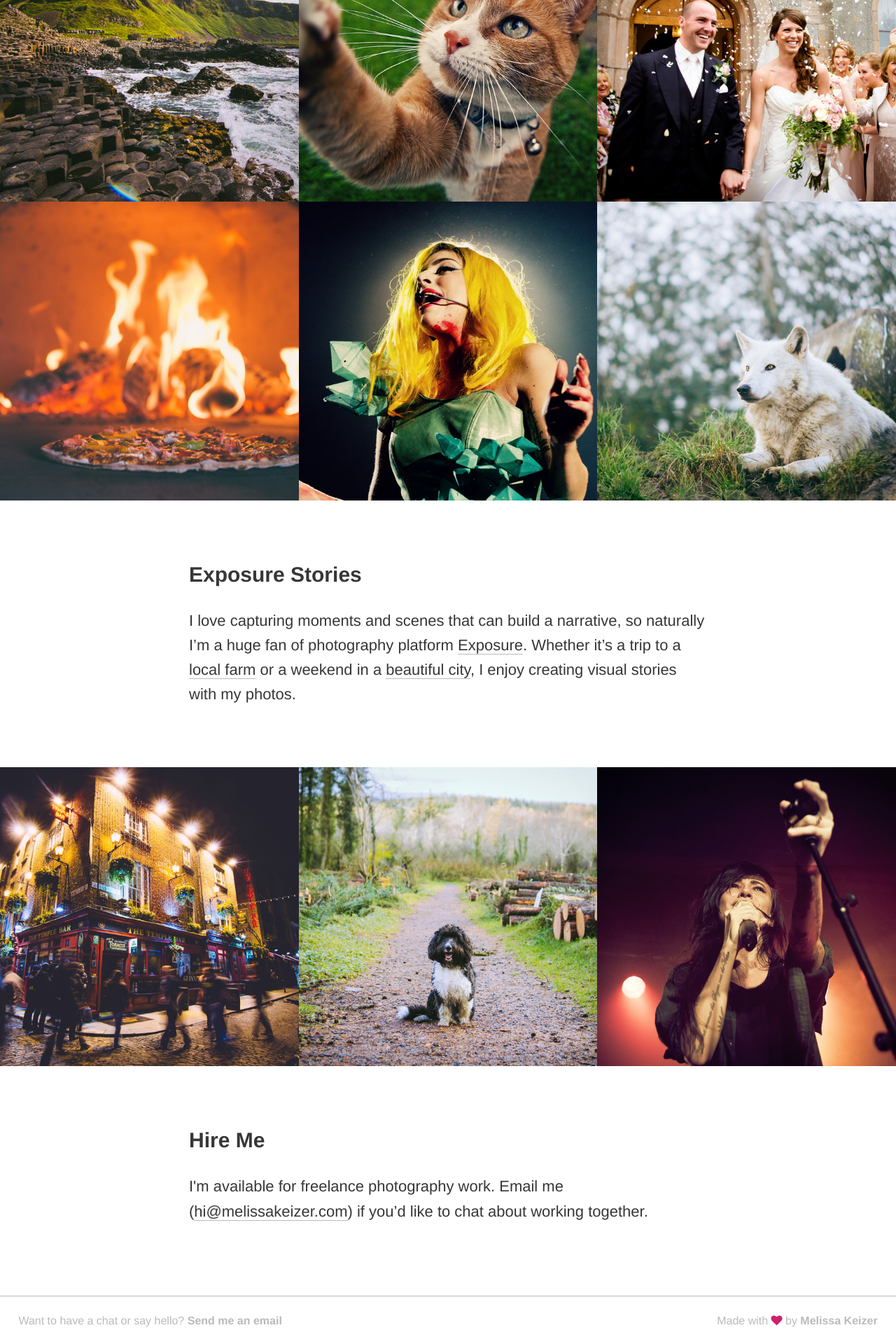
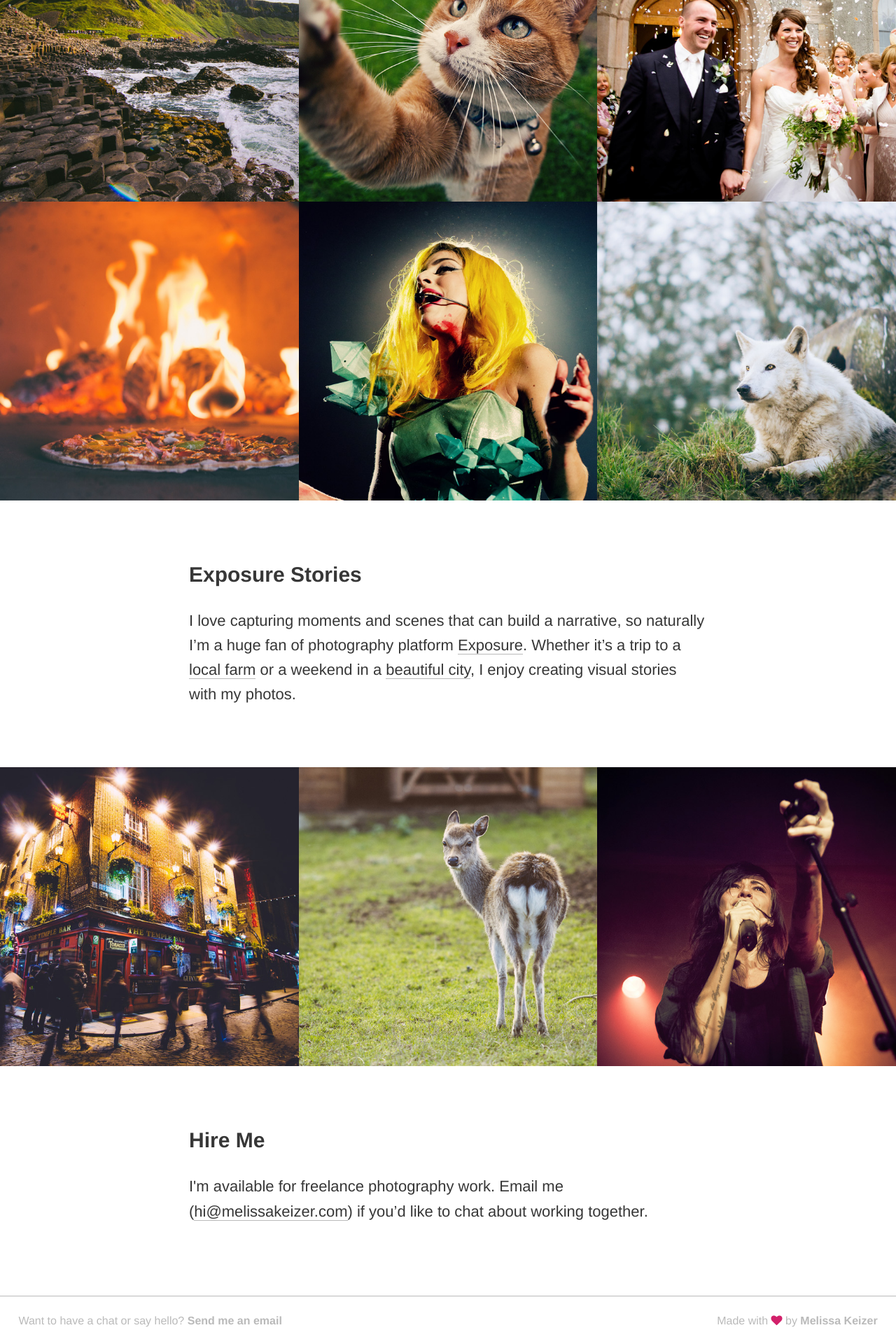
Before and after one commit to melissakeizer/melissakeizer.com, a Jekyll site: the page built from photography/index.html, in a window 1280 px wide. Shown: the part 763-2683 px from the top of the page at 70% size. Built offline with Jekyll 4.4.1, drawn with Linux system fonts in a browser that asks for light colours; nearby versions of some CDN libraries.

Commit message:
adding photo pages

```diff
--- a/_sass/pages/_home.scss
+++ b/_sass/pages/_home.scss
@@ -136,6 +136,12 @@
   &.exposure-matisse{
     background-image: url("../img/photos/exposure-matisse.jpg");
   }
+  &.exposure-stablemates{
+    background-image: url("../img/photos/exposure-jess.jpg");
+  }
+  &.exposure-ark{
+    background-image: url("../img/photos/exposure-ark.jpg");
+  }
   &.exposure-lights{
     background-image: url("../img/photos/exposure-lights.jpg");
   }
--- a/photography/index.html
+++ b/photography/index.html
@@ -65,9 +65,9 @@
         <h4>City of Dublin</h4>
       </li>
     </a>
-    <a href="https://melissakeizer.exposure.co/take-a-walk-with-me">
-      <li class="exposure-matisse">
-        <h4>Take a walk with me</h4>
+    <a href="https://melissakeizer.exposure.co/the-ark">
+      <li class="exposure-ark">
+        <h4>The Ark Farm</h4>
       </li>
     </a>
     <a href="https://melissakeizer.exposure.co/lights">
```
Also changed, not shown: img/photos/exposure-ark.jpg (added), img/photos/exposure-jess.jpg (added), 5 other files.
